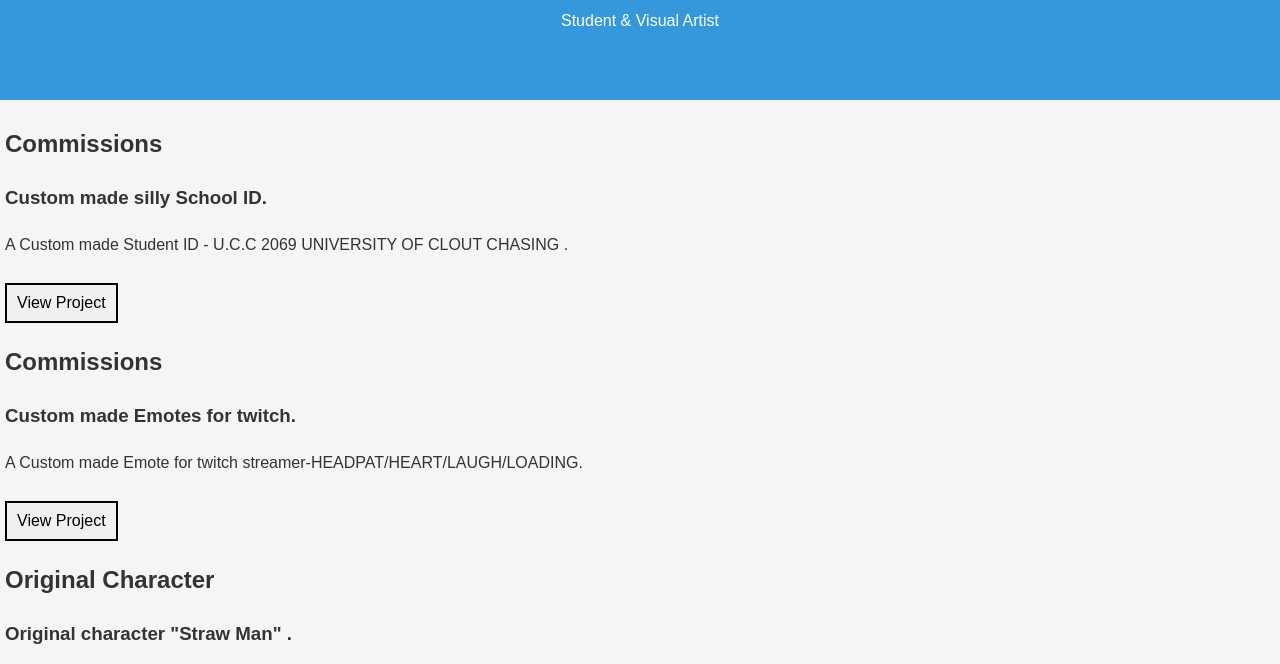
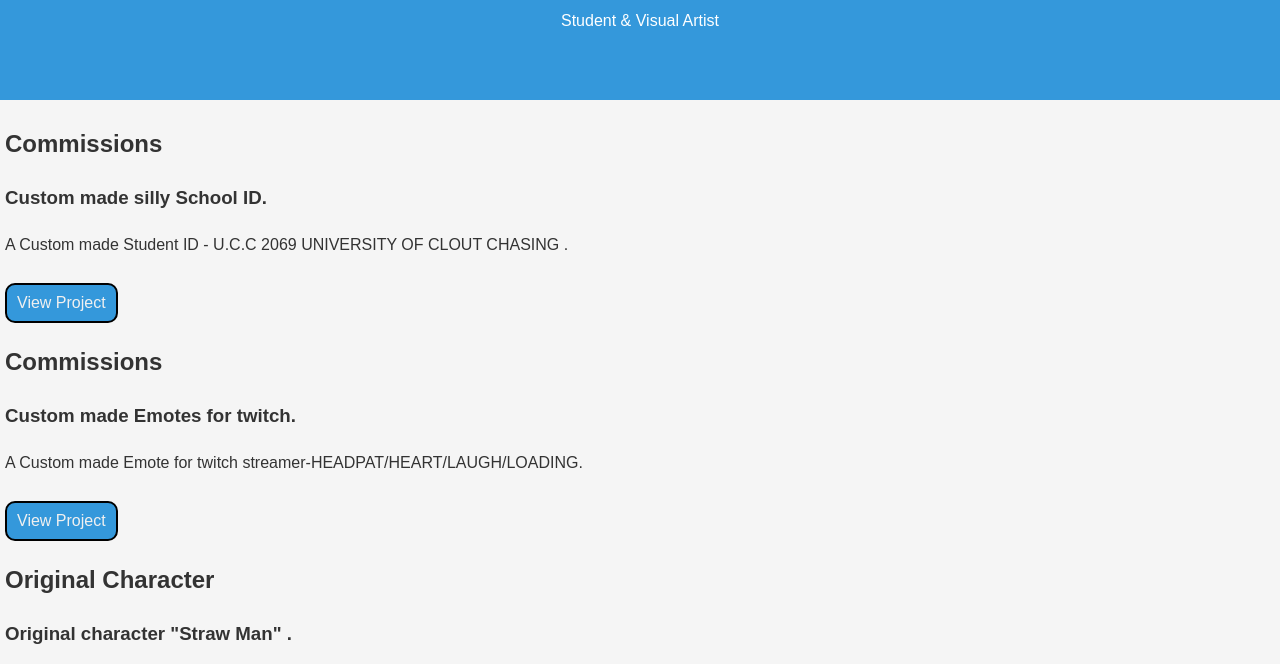
Before and after one commit to ASU121201/Portfolio, a plain HTML site: page index.html in a window 1280 px wide. Shown: the part 136-800 px from the top of the page. Drawn offline with Linux system fonts and the light colour scheme.

Commit message:
Update style.css

```diff
--- a/style.css
+++ b/style.css
@@ -35,13 +35,15 @@ footer {
 
 #projects a {
   border: 2px solid #000;
+  border-radius: 10px;
   padding: 5px 10px;
   display: inline-block;
   margin-top: 10px;
   text-decoration: none;
-  background-color: #f0f0f0;
-  color: #000;
+  background-color: #3498db;
+  color: #f0f0f0;
 }
+
 
 #projects a:hover {
   background-color: #3498db;
```
